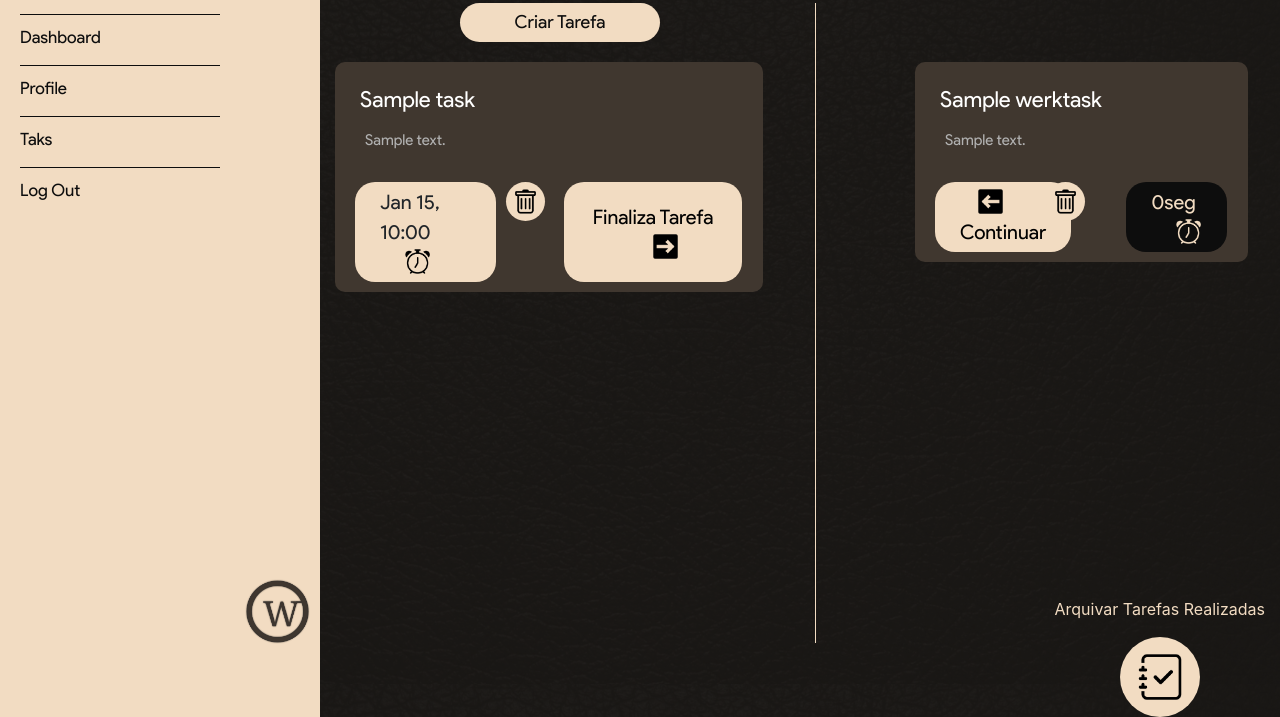
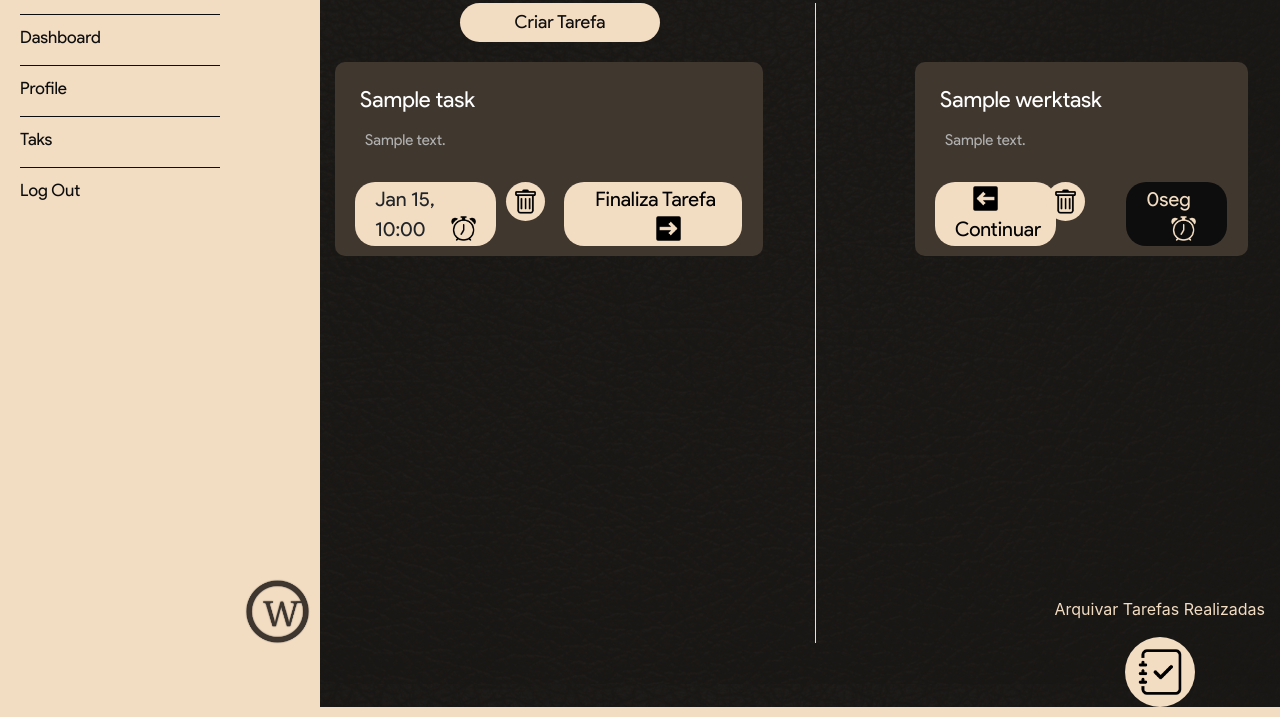
Before and after one commit to fmaachadoo/Werk-UNB-Requisitos-de-Software-2020.2, a Django app: template src/werk/templates/home_login.html in a window 1280 px wide. Shown: the part 116-833 px from the top of the page. Run offline with Django 3.2, Linux system fonts and the light colour scheme; tables that the repository leaves empty hold one stand-in row (values such as "Sample post"); the template is opened without the code that fills it: values that come from a table or form of the project are taken from there, most other values are stand-ins (such as "Sample title", 1, 10 or a date in 2020); some libraries are stand-ins or nearby versions.

Commit message:
Minor visual changes to buttons

```diff
--- a/src/static/css/tasks.css
+++ b/src/static/css/tasks.css
@@ -110,7 +110,7 @@
 .elipseBtn{
     background-color: #F2DCC2;
 
-    padding: 15px;
+    padding: 10px;
 
     transition: all .4s ease;
 
@@ -131,7 +131,7 @@
 .timeBtn{
     background-color: #F2DCC2;
 
-    padding: 5px 25px 5px 25px;
+    padding: 2px 15px 2px 20px;
 
     font-size: 20px;
 
```
